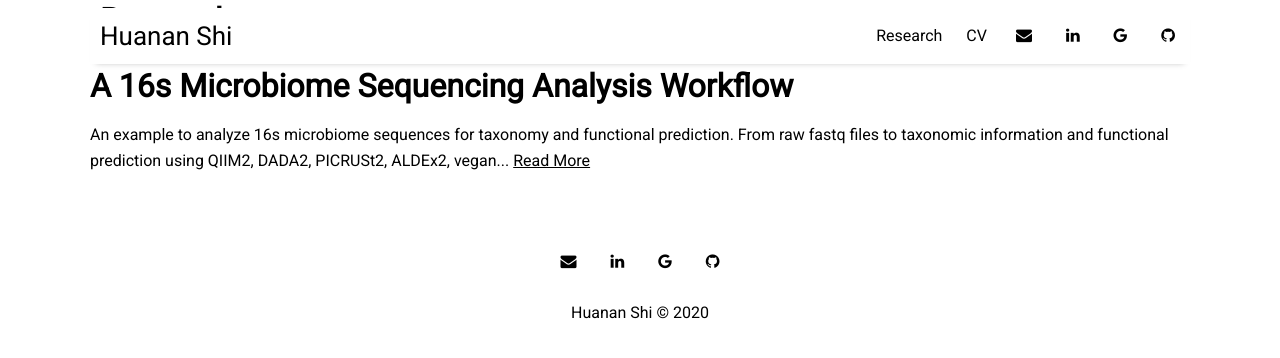
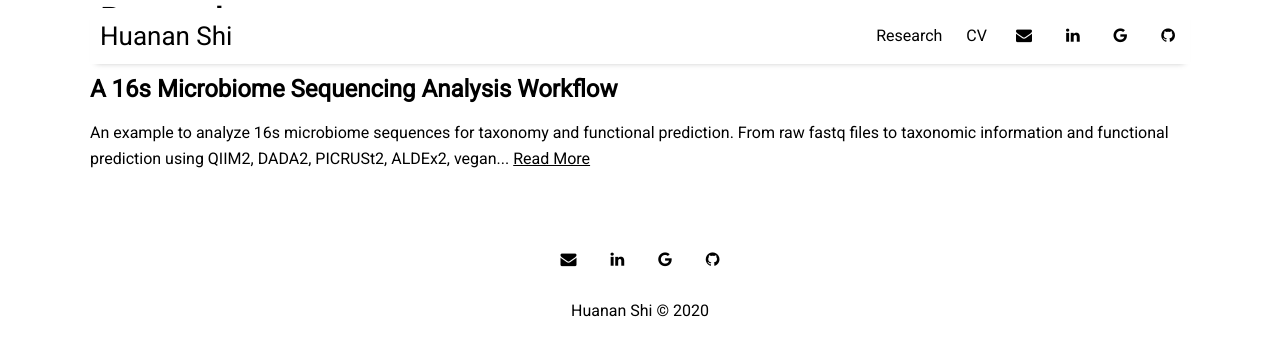
Before and after one commit to huananfshi/huananfshi.github.io, a Jekyll site: the page built from research.html, in a window 1280 px wide. Shown: the top 358 px of the page. Built offline with Jekyll 4.4.1, drawn with Linux system fonts in a browser that asks for light colours; nearby versions of some CDN libraries.

```diff
--- a/research.html
+++ b/research.html
@@ -6,7 +6,7 @@ title: Research
 <div class='post-container'>
     <div class='post'>
         <h1></h1>
-        <h1>A 16s Microbiome Sequencing Analysis Workflow</h1>
+        <h2>A 16s Microbiome Sequencing Analysis Workflow</h2>
         <p>An example to analyze 16s microbiome sequences for taxonomy and functional prediction. From raw fastq files to taxonomic information
             and functional prediction using QIIM2, DADA2, PICRUSt2, ALDEx2, vegan... <a href="huananfshi.github.io/16s_microbiome_analysis_workflow">Read More</a>
         </p>
```
